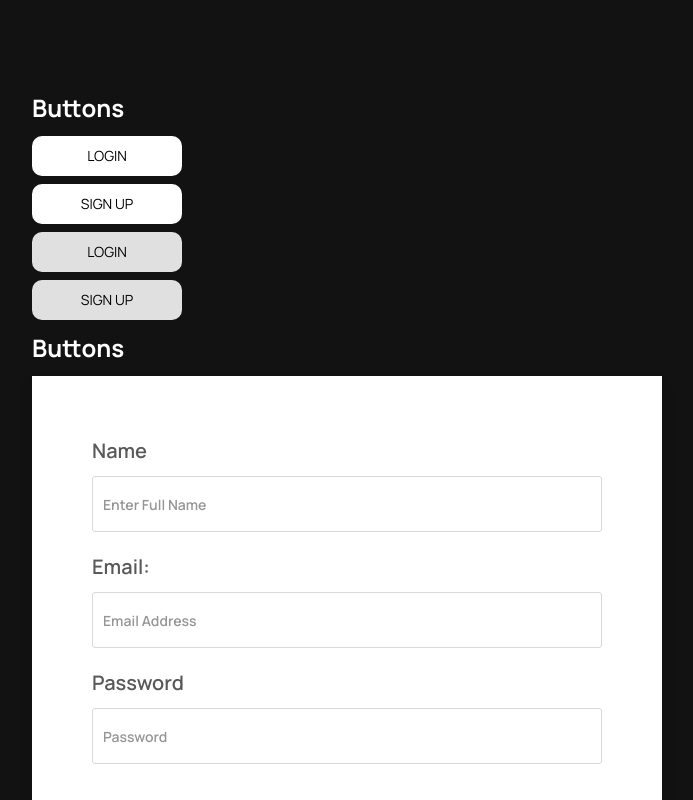
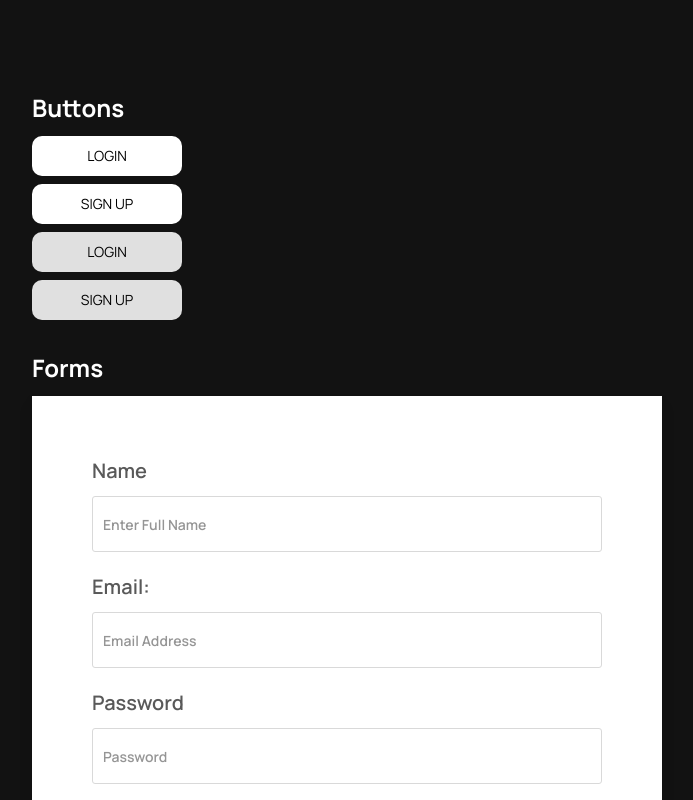
Before and after one commit to AJ1732/capstone_schoolbase_lms, a React (Vite) app: page / in a window 1280 px wide. Shown: the top 800 px of the page, without its empty margins (48-741 px from the left). Built offline with nearby package versions, Linux system fonts and the light colour scheme.

Commit message:
chore: update text and spacing

```diff
--- a/src/App.jsx
+++ b/src/App.jsx
@@ -4,7 +4,7 @@ import { SignUpForm } from "./components/Form/Forms"
 function App() {
 
   return (
-    <div className="font-manrope p-20">
+    <div className="font-manrope p-20 space-y-5">
 
 
       {/* BUTTONS */}
@@ -21,7 +21,7 @@ function App() {
 
       {/* FORMS */}
       <div>
-        <h2 className="text-2xl font-bold py-3">Buttons</h2>
+        <h2 className="text-2xl font-bold py-3">Forms</h2>
 
         <div className="flex flex-col justify-start items-start gap-2">
           <SignUpForm />
```
